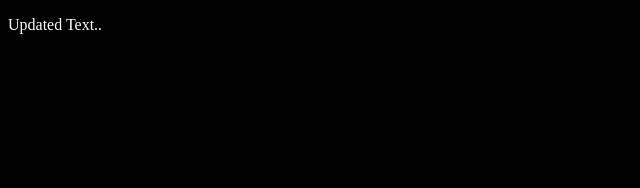
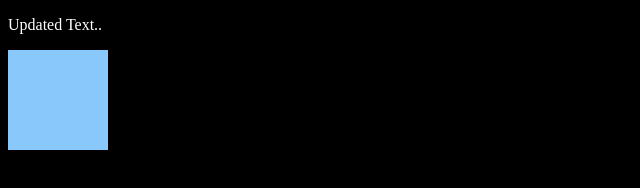
Before and after one commit to PragatiTiwari123/30_Days_Javascript_Challenge, a plain HTML site: page Day09/index.html in a window 1280 px wide. Shown: the whole page, without its empty margins (0-640 px from the left). Drawn offline with Linux system fonts and the light colour scheme.

Commit message:
Day 9 task

```diff
--- a/Day09/index.html
+++ b/Day09/index.html
@@ -9,12 +9,20 @@
             background-color: black;
             color: white;
         }
+        .box{
+            height: 100px;
+            width: 100px;
+            background-color: rgb(137, 200, 251);
+        }
     </style>
 </head>
 <body>
     <p id="para">
         Text is here..
     </p>
+    <div class = "box">
+
+    </div>
     <script src="script.js"></script>
 </body>
 </html>
--- a/Day09/script.js
+++ b/Day09/script.js
@@ -1,2 +1,5 @@
 // task 01
 document.getElementById('para').innerHTML = "Updated Text.."
+
+// task 02
+document.getElementsByClassName("box").style.color = 'red'
```
